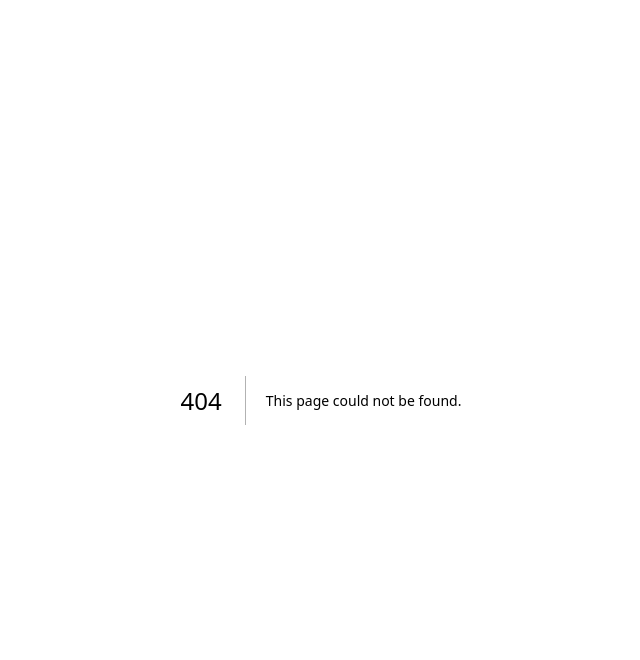
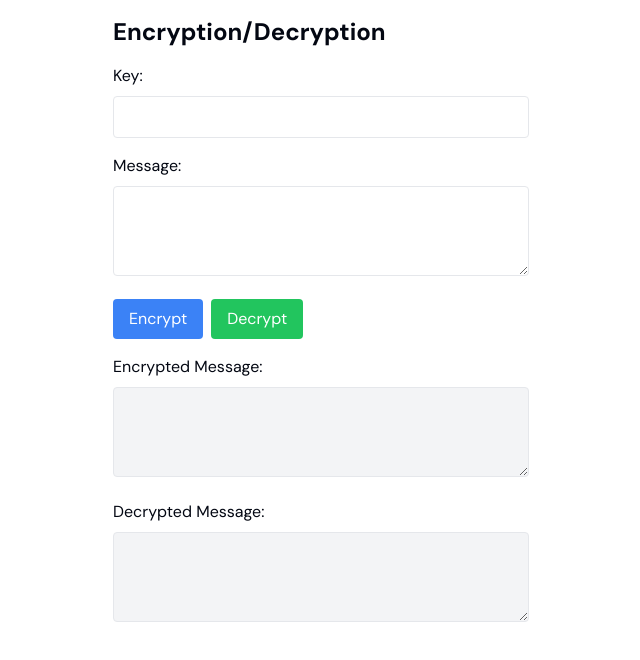
Before and after one commit to PawanAK/TeleGage_LandingPage, a Next.js app: page /enc in a window 1280 px wide. Before the commit this address had no page. Shown: the top 660 px of the page, without its empty margins (319-959 px from the left). Built offline with nearby package versions, Linux system fonts and the light colour scheme.

Commit message:
create api coonected

```diff
--- a/package.json
+++ b/package.json
@@ -18,6 +18,7 @@
     "axios": "^1.7.2",
     "class-variance-authority": "^0.7.0",
     "clsx": "^2.1.1",
+    "crypto-js": "^4.2.0",
     "form-data": "^4.0.0",
     "framer-motion": "^11.3.30",
     "lucide-react": "^0.435.0",
--- a/src/app/create_community/page.tsx
+++ b/src/app/create_community/page.tsx
@@ -26,9 +26,40 @@ export default function CreateCommunityPage() {
   };
 
   const handleFinish = async () => {
-    console.log('Community Data:', communityData);
-    console.log('Topics:', topics);
-    router.push('/dashboard');
+    const requestData = {
+      telegram_channel_title: communityData.communityName,
+      telegram_channel_description: communityData.communityDescription,
+      telegram_admin_id: communityData.telegramUsername,
+      telegram_channel_rules: communityData.communityRules,
+      telegram_channel_instructions: communityData.communityInstructions,
+      topics: topics.map(topic => ({
+        Name: topic.topicName,
+        Rules: topic.topicRules,
+        Instructions: topic.topicInstructions
+      }))
+    };
+
+    console.log(requestData);
+    try {
+      const response = await fetch('http://10.70.18.32:5000/create_telegram_channel', {
+        method: 'POST',
+        headers: {
+          'Content-Type': 'application/json',
+        },
+        body: JSON.stringify(requestData),
+      });
+
+      if (response.ok) {
+        console.log('Telegram channel created successfully');
+        router.push('/dashboard');
+      } else {
+        console.error('Failed to create Telegram channel');
+        // Handle error (e.g., show error message to user)
+      }
+    } catch (error) {
+      console.error('Error creating Telegram channel:', error);
+      // Handle error (e.g., show error message to user)
+    }
   };
 
   const progressPercentage = step === 1 ? 50 : 100;
--- /dev/null
+++ b/src/app/enc/page.tsx
@@ -0,0 +1,113 @@
+'use client'
+import React, { useState } from 'react';
+import CryptoJS from "crypto-js";
+
+const EncryptionComponent = () => {
+  const [key, setKey] = useState('');
+  const [message, setMessage] = useState('');
+  const [encryptedMessage, setEncryptedMessage] = useState('');
+  const [decryptedMessage, setDecryptedMessage] = useState('');
+  const [error, setError] = useState('');
+
+  const encrypt = (key, message) => {
+    const keyHash = CryptoJS.SHA256(key);
+    const iv = CryptoJS.lib.WordArray.random(16);
+    const encrypted = CryptoJS.AES.encrypt(message, keyHash, {
+      iv: iv,
+      mode: CryptoJS.mode.CBC,
+      padding: CryptoJS.pad.Pkcs7
+    });
+    return iv.concat(encrypted.ciphertext).toString(CryptoJS.enc.Base64);
+  };
+
+  const decrypt = (key, encryptedMessage) => {
+    const keyHash = CryptoJS.SHA256(key);
+    const ciphertext = CryptoJS.enc.Base64.parse(encryptedMessage);
+    const iv = ciphertext.clone();
+    iv.sigBytes = 16;
+    iv.clamp();
+    ciphertext.words.splice(0, 4);
+    ciphertext.sigBytes -= 16;
+
+    const decrypted = CryptoJS.AES.decrypt(
+      { ciphertext: ciphertext },
+      keyHash,
+      { iv: iv, mode: CryptoJS.mode.CBC, padding: CryptoJS.pad.Pkcs7 }
+    );
+
+    return decrypted.toString(CryptoJS.enc.Utf8);
+  };
+
+  const handleEncrypt = () => {
+    setError('');
+    try {
+      const encrypted = encrypt(key, message);
+      setEncryptedMessage(encrypted);
+    } catch (err) {
+      setError('Encryption failed: ' + err.message);
+    }
+  };
+
+  const handleDecrypt = () => {
+    setError('');
+    try {
+      const decrypted = decrypt(key, encryptedMessage);
+      setDecryptedMessage(decrypted);
+    } catch (err) {
+      setError('Decryption failed: ' + err.message);
+    }
+  };
+
+  return (
+    <div className="p-4 max-w-md mx-auto">
+      <h2 className="text-2xl font-bold mb-4">Encryption/Decryption</h2>
+      <div className="mb-4">
+        <label className="block mb-2">Key:</label>
+        <input
+          type="text"
+          value={key}
+          onChange={(e) => setKey(e.target.value)}
+          className="w-full p-2 border rounded"
+        />
+      </div>
+      <div className="mb-4">
+        <label className="block mb-2">Message:</label>
+        <textarea
+          value={message}
+          onChange={(e) => setMessage(e.target.value)}
+          className="w-full p-2 border rounded"
+          rows="3"
+        />
+      </div>
+      <div className="mb-4">
+        <button onClick={handleEncrypt} className="bg-blue-500 text-white px-4 py-2 rounded mr-2">
+          Encrypt
+        </button>
+        <button onClick={handleDecrypt} className="bg-green-500 text-white px-4 py-2 rounded">
+          Decrypt
+        </button>
+      </div>
+      {error && <div className="text-red-500 mb-4">{error}</div>}
+      <div className="mb-4">
+        <label className="block mb-2">Encrypted Message:</label>
+        <textarea
+          value={encryptedMessage}
+          readOnly
+          className="w-full p-2 border rounded bg-gray-100"
+          rows="3"
+        />
+      </div>
+      <div className="mb-4">
+        <label className="block mb-2">Decrypted Message:</label>
+        <textarea
+          value={decryptedMessage}
+          readOnly
+          className="w-full p-2 border rounded bg-gray-100"
+          rows="3"
+        />
+      </div>
+    </div>
+  );
+};
+
+export default EncryptionComponent;
--- a/src/components/CommunityForm.tsx
+++ b/src/components/CommunityForm.tsx
@@ -1,11 +1,13 @@
 import { useState, ChangeEvent, FormEvent } from 'react';
 import { motion } from 'framer-motion';
-import { FaTelegram, FaUsers, FaInfoCircle } from 'react-icons/fa';
+import { FaTelegram, FaUsers, FaInfoCircle, FaBook, FaClipboardList } from 'react-icons/fa';
 
 interface FormData {
   telegramUsername: string;
   communityName: string;
   communityDescription: string;
+  communityRules: string;
+  communityInstructions: string;
 }
 
 interface CommunityFormProps {
@@ -17,6 +19,8 @@ export const CommunityForm = ({ onSubmit }: CommunityFormProps) => {
     telegramUsername: '',
     communityName: '',
     communityDescription: '',
+    communityRules: '',
+    communityInstructions: '',
   });
 
   const handleChange = (e: ChangeEvent<HTMLInputElement | HTMLTextAreaElement>) => {
@@ -49,9 +53,10 @@ export const CommunityForm = ({ onSubmit }: CommunityFormProps) => {
           onChange={handleChange}
           required
           className="w-full rounded-md bg-gray-800 border border-indigo-500 text-white shadow-sm focus:border-pink-500 focus:ring-1 focus:ring-pink-500 p-2 text-sm transition-all duration-300"
-          placeholder="@yourusername"
+          placeholder="yourusername"
         />
       </div>
+
       <div>
         <label htmlFor="communityName" className="block text-sm font-semibold text-indigo-300 mb-1">
           <FaUsers className="inline-block mr-2" />
@@ -68,6 +73,7 @@ export const CommunityForm = ({ onSubmit }: CommunityFormProps) => {
           placeholder="Enter your community name"
         />
       </div>
+
       <div>
         <label htmlFor="communityDescription" className="block text-sm font-semibold text-indigo-300 mb-1">
           <FaInfoCircle className="inline-block mr-2" />
@@ -84,6 +90,41 @@ export const CommunityForm = ({ onSubmit }: CommunityFormProps) => {
           placeholder="Describe your community..."
         ></textarea>
       </div>
+
+      <div>
+        <label htmlFor="communityRules" className="block text-sm font-semibold text-indigo-300 mb-1">
+          <FaBook className="inline-block mr-2" />
+          Community Rules
+        </label>
+        <textarea
+          name="communityRules"
+          id="communityRules"
+          value={formData.communityRules}
+          onChange={handleChange}
+          required
+          rows={4}
+          className="w-full rounded-md bg-gray-800 border border-indigo-500 text-white shadow-sm focus:border-pink-500 focus:ring-1 focus:ring-pink-500 p-2 text-sm transition-all duration-300"
+          placeholder="Enter community rules (e.g., Be respectful, No spam, etc.)"
+        ></textarea>
+      </div>
+
+      <div>
+        <label htmlFor="communityInstructions" className="block text-sm font-semibold text-indigo-300 mb-1">
+          <FaClipboardList className="inline-block mr-2" />
+          Community Instructions
+        </label>
+        <textarea
+          name="communityInstructions"
+          id="communityInstructions"
+          value={formData.communityInstructions}
+          onChange={handleChange}
+          required
+          rows={4}
+          className="w-full rounded-md bg-gray-800 border border-indigo-500 text-white shadow-sm focus:border-pink-500 focus:ring-1 focus:ring-pink-500 p-2 text-sm transition-all duration-300"
+          placeholder="Enter instructions for new members (e.g., How to join, What to do first, etc.)"
+        ></textarea>
+      </div>
+
       <motion.div
         whileHover={{ scale: 1.05 }}
         whileTap={{ scale: 0.95 }}
@@ -92,7 +133,7 @@ export const CommunityForm = ({ onSubmit }: CommunityFormProps) => {
           type="submit"
           className="w-full bg-gradient-to-r from-pink-500 via-purple-500 to-indigo-500 text-white py-2 px-4 rounded-lg hover:opacity-90 transition-all duration-300 text-sm font-bold shadow-lg"
         >
-          Create Community
+          Add Topics
         </button>
       </motion.div>
     </motion.form>
--- a/src/components/TopicForm.tsx
+++ b/src/components/TopicForm.tsx
@@ -4,8 +4,8 @@ import { FaHashtag, FaInfoCircle, FaList, FaPlus, FaTimes } from 'react-icons/fa
 
 interface Topic {
   topicName: string;
-  topicDescription: string;
   topicRules: string;
+  topicInstructions: string;
 }
 
 interface TopicFormProps {
@@ -17,8 +17,8 @@ interface TopicFormProps {
 export const TopicForm = ({ onSubmit, topics, onRemove }: TopicFormProps) => {
   const [formData, setFormData] = useState<Topic>({
     topicName: '',
-    topicDescription: '',
     topicRules: '',
+    topicInstructions: '',
   });
 
   const handleChange = (e: ChangeEvent<HTMLInputElement>) => {
@@ -28,7 +28,7 @@ export const TopicForm = ({ onSubmit, topics, onRemove }: TopicFormProps) => {
   const handleSubmit = (e: FormEvent<HTMLFormElement>) => {
     e.preventDefault();
     onSubmit(formData);
-    setFormData({ topicName: '', topicDescription: '', topicRules: '' });
+    setFormData({ topicName: '', topicRules: '', topicInstructions: '' });
   };
 
   return (
@@ -44,7 +44,7 @@ export const TopicForm = ({ onSubmit, topics, onRemove }: TopicFormProps) => {
           <div>
             <label htmlFor="topicName" className="block text-sm font-semibold text-indigo-300 mb-1">
               <FaHashtag className="inline-block mr-2" />
-              Topic Name
+              Name
             </label>
             <input
               type="text"
@@ -55,22 +55,6 @@ export const TopicForm = ({ onSubmit, topics, onRemove }: TopicFormProps) => {
               required
               className="w-full rounded-md bg-gray-800 border border-indigo-500 text-white shadow-sm focus:border-pink-500 focus:ring-1 focus:ring-pink-500 p-2 text-sm transition-all duration-300"
               placeholder="Enter topic name"
-            />
-          </div>
-          <div>
-            <label htmlFor="topicDescription" className="block text-sm font-semibold text-indigo-300 mb-1">
-              <FaInfoCircle className="inline-block mr-2" />
-              Description
-            </label>
-            <input
-              type="text"
-              name="topicDescription"
-              id="topicDescription"
-              value={formData.topicDescription}
-              onChange={handleChange}
-              required
-              className="w-full rounded-md bg-gray-800 border border-indigo-500 text-white shadow-sm focus:border-pink-500 focus:ring-1 focus:ring-pink-500 p-2 text-sm transition-all duration-300"
-              placeholder="Brief description"
             />
           </div>
           <div>
@@ -87,6 +71,22 @@ export const TopicForm = ({ onSubmit, topics, onRemove }: TopicFormProps) => {
               required
               className="w-full rounded-md bg-gray-800 border border-indigo-500 text-white shadow-sm focus:border-pink-500 focus:ring-1 focus:ring-pink-500 p-2 text-sm transition-all duration-300"
               placeholder="Topic rules"
+            />
+          </div>
+          <div>
+            <label htmlFor="topicInstructions" className="block text-sm font-semibold text-indigo-300 mb-1">
+              <FaInfoCircle className="inline-block mr-2" />
+              Instructions
+            </label>
+            <input
+              type="text"
+              name="topicInstructions"
+              id="topicInstructions"
+              value={formData.topicInstructions}
+              onChange={handleChange}
+              required
+              className="w-full rounded-md bg-gray-800 border border-indigo-500 text-white shadow-sm focus:border-pink-500 focus:ring-1 focus:ring-pink-500 p-2 text-sm transition-all duration-300"
+              placeholder="Topic instructions"
             />
           </div>
         </div>
@@ -111,9 +111,9 @@ export const TopicForm = ({ onSubmit, topics, onRemove }: TopicFormProps) => {
             <table className="w-full text-sm">
               <thead>
                 <tr className="bg-gray-800">
-                  <th className="px-2 py-1 text-left text-indigo-300">Topic Name</th>
-                  <th className="px-2 py-1 text-left text-indigo-300">Description</th>
+                  <th className="px-2 py-1 text-left text-indigo-300">Name</th>
                   <th className="px-2 py-1 text-left text-indigo-300">Rules</th>
+                  <th className="px-2 py-1 text-left text-indigo-300">Instructions</th>
                   <th className="px-2 py-1 text-left text-indigo-300">Actions</th>
                 </tr>
               </thead>
@@ -129,8 +129,8 @@ export const TopicForm = ({ onSubmit, topics, onRemove }: TopicFormProps) => {
                       className="border-b border-gray-700"
                     >
                       <td className="px-2 py-1 text-white">{topic.topicName}</td>
-                      <td className="px-2 py-1 text-white">{topic.topicDescription}</td>
                       <td className="px-2 py-1 text-white">{topic.topicRules}</td>
+                      <td className="px-2 py-1 text-white">{topic.topicInstructions}</td>
                       <td className="px-2 py-1">
                         <button
                           onClick={() => onRemove(index)}
```
Also changed, not shown: 1 other file (tests, documents, lock files or other folders).
